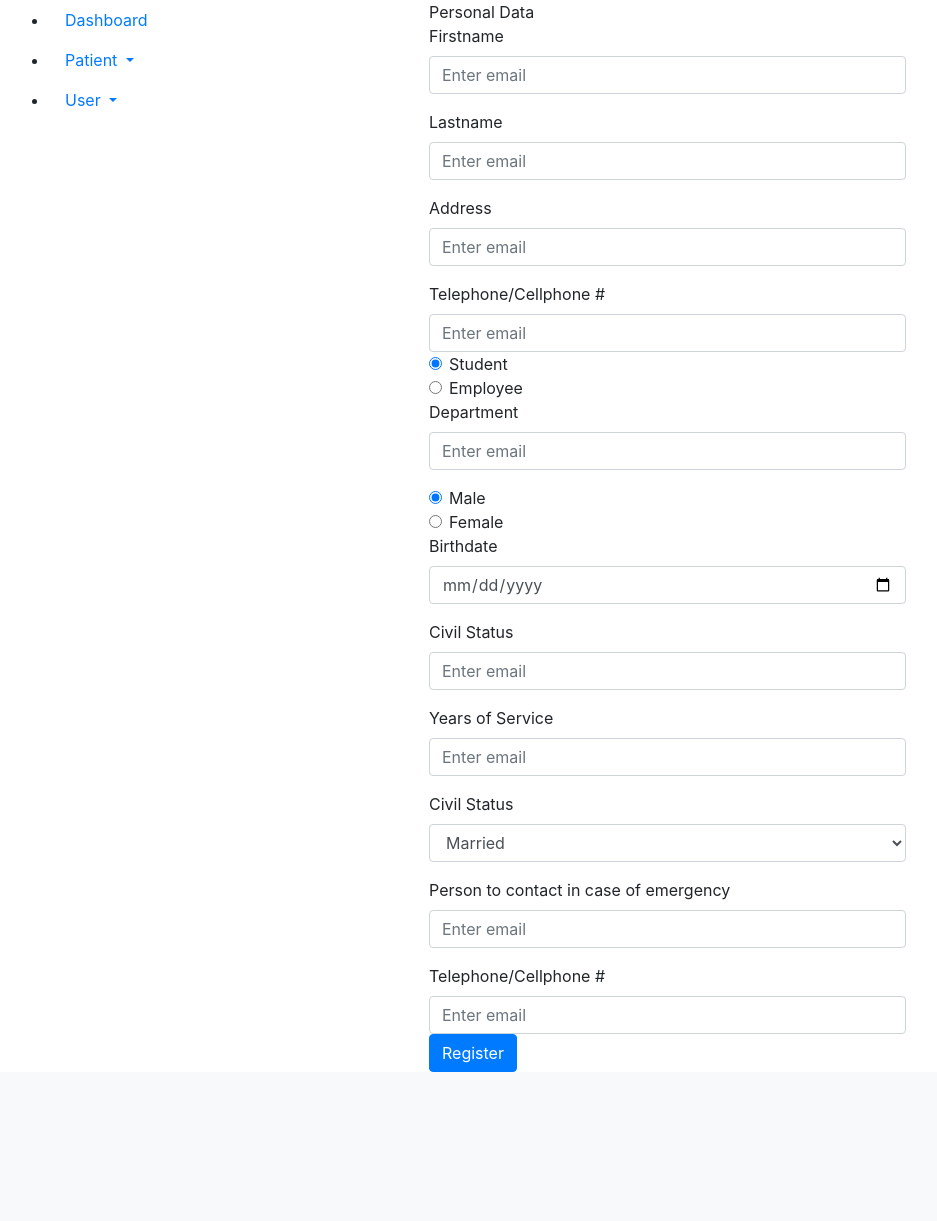
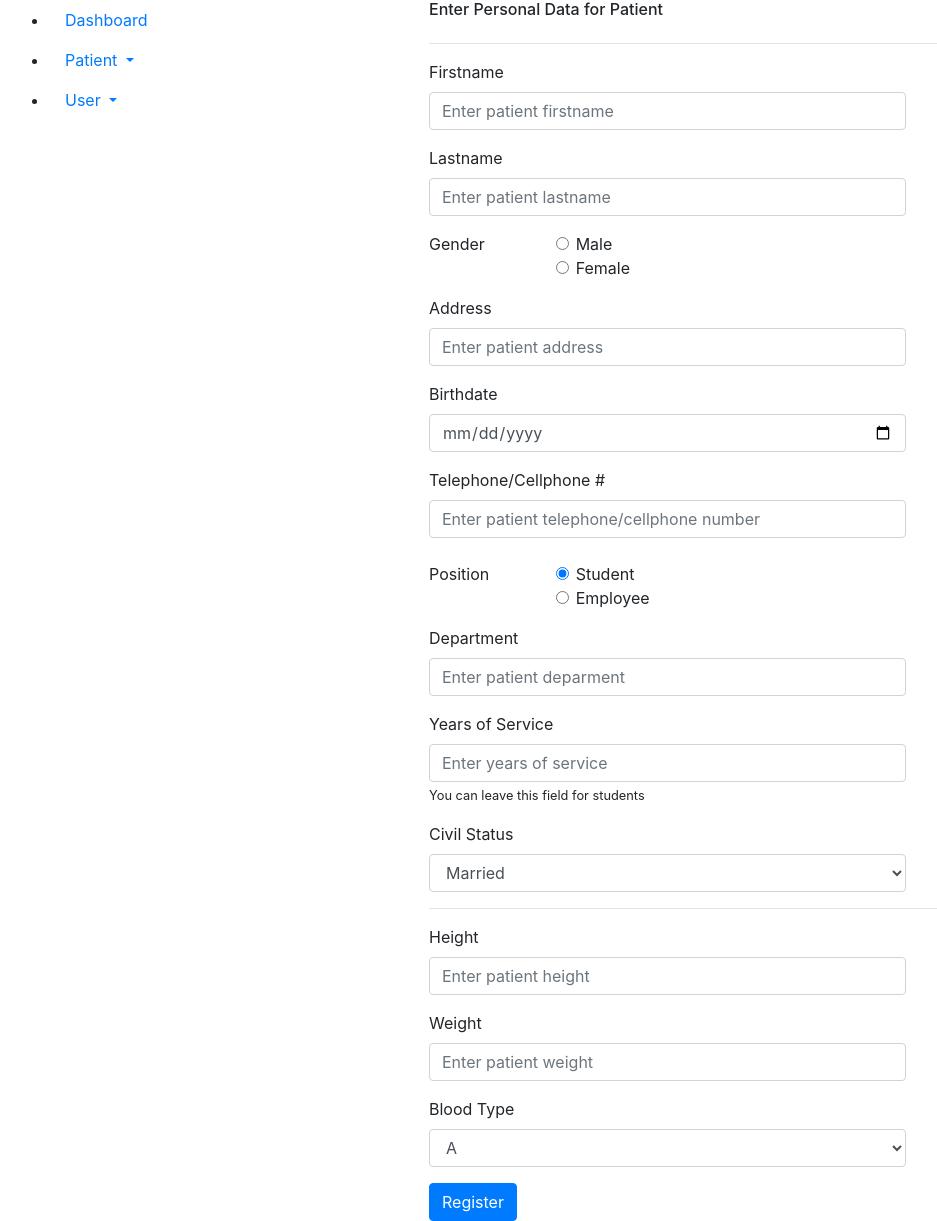
Before and after one commit to pgueruela/hswolc, a PHP site: page /modules/add_patient.php in a window 1280 px wide. Shown: the part 56-1277 px from the top of the page, without its empty margins (36-973 px from the left). Before the commit the page ends 1128 px from the top, so only its background shows below. Run offline with PHP 8.4, Linux system fonts and the light colour scheme; some libraries are stand-ins or nearby versions.

Commit message:
Added new file

```diff
--- a/modules/add_patient.php
+++ b/modules/add_patient.php
@@ -3,7 +3,6 @@ include '../includes/header.php';
 include '../includes/db.php';
 include '../includes/admin_navigationbar.php';
 ?>
-
 
  		<?php include '../includes/admin_sidebar.php'; ?>
 		<div class="col-md-8">
@@ -11,15 +10,15 @@ include '../includes/admin_navigationbar.php';
 			<form method="post">
 				<div class="row">
 					<div class="col-md-8">
-						Personal Data
+						<h6>Enter Personal Data for Patient</h6>
 					</div>
 				</div>
-
+				<hr>
 				<div class="form-group">
 		 			<div class="row">
 						<div class="col-md-8">
-							<label for="exampleInputEmail1">Firstname</label>
-			   				 <input type="text" class="form-control" id="exampleInputEmail1" aria-describedby="emailHelp" placeholder="Enter email" name="firstname" required/>
+							<label for="firstname">Firstname</label>
+			   				 <input type="text" class="form-control" id="firstname" aria-describedby="emailHelp" placeholder="Enter patient firstname" name="firstname" required/>
 						</div>
 					</div>
 		  		</div>
@@ -27,64 +26,34 @@ include '../includes/admin_navigationbar.php';
 				 	<div class="row">
 						<div class="col-md-8">
 							<label for="exampleInputEmail1">Lastname</label>
-				    		<input type="text" class="form-control" id="exampleInputEmail1" aria-describedby="emailHelp" placeholder="Enter email" name="lastname" required/>
+				    		<input type="text" class="form-control" id="exampleInputEmail1" aria-describedby="emailHelp" placeholder="Enter patient lastname" name="lastname" required/>
 						</div>
 					</div>
 				</div>
+				<fieldset class="form-group">
+				    <div class="row">
+				      <legend class="col-form-label col-sm-2 pt-0">Gender</legend>
+				      <div class="col-sm-10">
+				        <div class="form-check">
+				          <input class="form-check-input" type="radio" name="gender" value="M">
+				          <label class="form-check-label" for="gridRadios1">
+				            Male
+				          </label>
+				        </div>
+				        <div class="form-check">
+				          <input class="form-check-input" type="radio" name="gender" value="F">
+				          <label class="form-check-label" for="gridRadios2">
+				            Female
+				          </label>
+				        </div>
+				      </div>
+				    </div>
+				  </fieldset>
 			  	<div class="form-group">
 					<div class="row">
 						<div class="col-md-8">
 							<label for="exampleInputEmail1">Address</label>
-					    	<input type="text" class="form-control" id="exampleInputEmail1" aria-describedby="emailHelp" placeholder="Enter email" name="patient_address" required/>
-						</div>
-					</div>
-				</div>
-				<div class="row">
-						<div class="col-md-8">
-							<label for="exampleInputEmail1">Telephone/Cellphone #</label>
-				    		<input type="text" class="form-control" id="exampleInputEmail1" aria-describedby="emailHelp" placeholder="Enter email" name="patient_number" required/>
-						</div>
-				</div>
-				<div class="row">
-					<div class="col-md-8">
-
-						<div class="form-check">
-						  <input class="form-check-input" type="radio" name="position" id="exampleRadios1" value="option1" checked>
-						  <label class="form-check-label" for="exampleRadios1">
-						    Student
-						  </label>
-					</div>
-					<div class="form-check">
-						  <input class="form-check-input" type="radio" name="position" id="exampleRadios2" value="option2">
-						  <label class="form-check-label" for="exampleRadios2">
-						    Employee
-						  </label>
-					</div>
-					</div>
-				</div>
-
-				<div class="form-group">
-			 		<div class="row">
-						<div class="col-md-8">
-							<label for="exampleInputEmail1">Department</label>
-			    			<input type="text" class="form-control" id="exampleInputEmail1" aria-describedby="emailHelp" placeholder="Enter email" name="Department" required/>
-						</div>
-					</div>
-				</div>
-
-				<div class="row">
-					<div class="col-md-8">
-						<div class="form-check">
-						  <input class="form-check-input" type="radio" name="gender" id="exampleRadios1" value="option1" checked>
-						  <label class="form-check-label" for="exampleRadios1">
-						    Male
-						  </label>
-					</div>
-					<div class="form-check">
-						  <input class="form-check-input" type="radio" name="gender" id="exampleRadios2" value="option2">
-						  <label class="form-check-label" for="exampleRadios2">
-						    Female
-						  </label>
+					    	<input type="text" class="form-control" id="exampleInputEmail1" aria-describedby="emailHelp" placeholder="Enter patient address" name="patient_address" required/>
 						</div>
 					</div>
 				</div>
@@ -93,26 +62,57 @@ include '../includes/admin_navigationbar.php';
 			 		<div class="row">
 						<div class="col-md-8">
 							<label for="exampleInputEmail1">Birthdate</label>
-			    			<input type="date" class="form-control" id="exampleInputEmail1" aria-describedby="emailHelp" placeholder="Enter email" name="Birthdate" required/>
+			    			<input type="date" class="form-control" id="exampleInputEmail1" aria-describedby="emailHelp" name="birthdate" required/>
 						</div>
 					</div>
 				</div>
 
+				<div class="row">
+						<div class="col-md-8">
+							<label for="exampleInputEmail1">Telephone/Cellphone #</label>
+				    		<input type="number" class="form-control" id="exampleInputEmail1" aria-describedby="emailHelp" placeholder="Enter patient telephone/cellphone number" name="patient_number" required/>
+						</div>
+				</div>
+				<br>
+
+				<fieldset class="form-group">
+				    <div class="row">
+				      <legend class="col-form-label col-sm-2 pt-0">Position</legend>
+				      <div class="col-sm-10">
+				        <div class="form-check">
+				          <input class="form-check-input" type="radio" name="position" value="Student" checked>
+				          <label class="form-check-label" for="gridRadios1">
+				            Student
+				          </label>
+				        </div>
+				        <div class="form-check">
+				          <input class="form-check-input" type="radio" name="position" value="Employee">
+				          <label class="form-check-label" for="gridRadios2">
+				            Employee
+				          </label>
+				        </div>
+				      </div>
+				    </div>
+				</fieldset>
+
 				<div class="form-group">
 			 		<div class="row">
 						<div class="col-md-8">
-							<label for="exampleInputEmail1">Civil Status</label>
-			    			<input type="text" class="form-control" id="exampleInputEmail1" aria-describedby="emailHelp" placeholder="Enter email" name="patient_status" required/>
+							<label for="exampleInputEmail1">Department</label>
+			    			<input type="text" class="form-control" id="exampleInputEmail1" aria-describedby="emailHelp" placeholder="Enter patient deparment" name="department" required/>
 						</div>
 					</div>
 				</div>
+
 
 				<div class="form-group">
 			 		<div class="row">
 						<div class="col-md-8">
 							<label for="exampleInputEmail1">Years of Service</label>
-			    			<input type="number" class="form-control" id="exampleInputEmail1" aria-describedby="emailHelp" placeholder="Enter email" name="service" required/>
+			    			<input type="number" class="form-control" id="exampleInputEmail1" aria-describedby="emailHelp" placeholder="Enter years of service" name="years_service">
+			    			<small>You can leave this field for students</small>
 						</div>
+
 					</div>
 				</div>
 
@@ -131,26 +131,47 @@ include '../includes/admin_navigationbar.php';
 					</div>
 		  		</div>
 
+		  		<hr>
+
 				<div class="form-group">
 			 		<div class="row">
 						<div class="col-md-8">
-							<label for="exampleInputEmail1">Person to contact in case of emergency</label>
-			    			<input type="number" class="form-control" id="exampleInputEmail1" aria-describedby="emailHelp" placeholder="Enter email" name="emergency_person" required/>
+							<label for="exampleInputEmail1">Height</label>
+			    			<input type="text" class="form-control" id="exampleInputEmail1" aria-describedby="emailHelp" placeholder="Enter patient height" name="patient_height" required/>
 						</div>
 					</div>
 				</div>
 
+				<div class="form-group">
 			 		<div class="row">
 						<div class="col-md-8">
-							<label for="exampleInputEmail1">Telephone/Cellphone #</label>
-				    		<input type="text" class="form-control" id="exampleInputEmail1" aria-describedby="emailHelp" placeholder="Enter email" name="emergency_number" required/>
+							<label for="exampleInputEmail1">Weight</label>
+			    			<input type="text" class="form-control" id="exampleInputEmail1" aria-describedby="emailHelp" placeholder="Enter patient weight" name="patient_weight" required/>
+						</div>
 					</div>
 				</div>
 
+				<div class="form-group">
 		 			<div class="row">
 						<div class="col-md-8">
-		  				<button type="submit" class="btn btn-primary" name="register">Register</button>
+							 <label for="exampleFormControlSelect1">Blood Type</label>
+							    <select class="form-control" id="exampleFormControlSelect1" name="blood_type">
+							      <option>A</option>
+							      <option>B</option>
+							      <option>AB</option>
+							      <option>O</option>
+							    </select>
+						</div>
+					</div>
+		  		</div>
+				<div class="row">
+		  			<div class="col-md-8">
+		  				<button type="submit" class="btn btn-primary" name="add_patient">Register</button>
 		  			</div>
 		  		</div>
 			</form>
 		</div>
+
+<?php
+include '../process/add_patient_process.php';
+ ?>
--- /dev/null
+++ b/process/add_patient_process.php
@@ -0,0 +1,33 @@
+<?php
+
+include_once '../includes/db.php';
+
+ if (isset($_POST['add_patient'])) {
+
+
+	$firstname = $_POST['firstname'];
+	$lastname = $_POST['lastname'];
+	$gender = $_POST['gender'];
+	$address = $_POST['patient_address'];
+	$birthdate = $_POST['birthdate'];
+	$patient_number = $_POST['patient_number'];
+	$position = $_POST['position'];
+	$department = $_POST['department'];
+	$years_service = $_POST['years_service'];
+	$civil_status = $_POST['civil_status'];
+	$patient_height = $_POST['patient_height'];
+	$patient_weight = $_POST['patient_weight'];
+	$blood_type = $_POST['blood_type'];
+
+	$sql = "INSERT INTO patient_pd_tbl (firstname, lastname, gender, patient_address, birthdate, patient_number, position, department, years_service, civil_status, patient_height, patient_weight,blood_type) VALUES('$firstname', '$lastname', '$gender', '$address', '$birthdate', $patient_number, '$position', '$department', $years_service, '$civil_status', $patient_height, $patient_weight,'$blood_type');";
+
+
+
+	if ($conn->query($sql) === TRUE) {
+			 echo "<script> alert('Stored successfully'); </script>";
+	} else {
+	    	echo "Error: " . $sql . "<br>" . mysqli_error($conn);
+	}
+}
+
+ ?>
```
Lines whose indentation alone changed are shown as unchanged.
